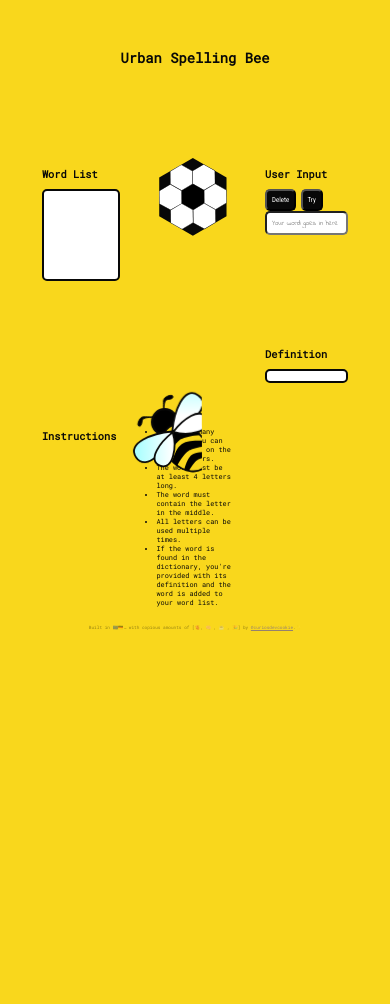
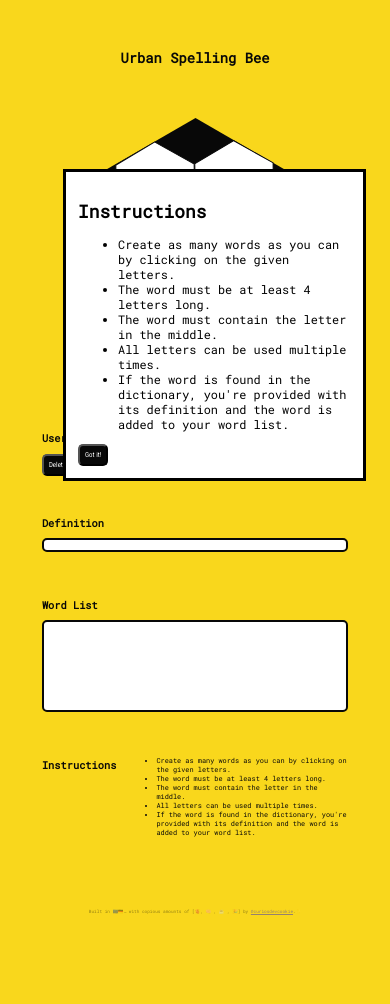
Before and after one commit to curiosdevcookie/Harvard-CS50, a Flask app: template week_11__final-project/spelling_bee/templates/index.html in a window 390 px wide. Before the commit the page ends 631 px from the top, so only its background shows below. Run offline with Flask 3, Linux system fonts and the light colour scheme; the template is opened without the code that fills it, so the values that code supplies are empty.

Commit message:
Closes #74.

```diff
--- a/week_11__final-project/spelling_bee/static/css/index.css
+++ b/week_11__final-project/spelling_bee/static/css/index.css
@@ -1,4 +1,3 @@
-@import url('https://fonts.googleapis.com/css2?family=Merriweather &display=swap');
 /* Handwriting */
 @import url('https://fonts.googleapis.com/css2?family=Indie+Flower&display=swap');
 /* Industrial looking font */
@@ -38,7 +37,13 @@ body {
   grid-template-areas: "header" "main" "footer";
   grid-template-columns: 1fr;
   grid-template-rows: 10rem 1fr 10rem;
-  gap: 5rem;
+  row-gap: 5rem;
+}
+
+@media (max-width: 768px) {
+  body {
+    row-gap: 1rem;
+  }
 }
 
 header {
@@ -60,24 +65,26 @@ footer {
 main {
   display: grid;
   grid-template-areas: "list comb input" "list comb definition" "instructions instructions .";
-
-
   grid-template-columns: 1fr 1fr 1fr;
   grid-template-rows: 15rem 1fr 10rem;
-  row-gap: 3rem;
-  column-gap: calc(3rem + 1vw);
+  row-gap: 7rem;
+  column-gap: 3rem;
   padding: 0 calc(3rem + 1vw);
-
 }
 
-/* @media screen and(max-width: 768px) {
+@media (max-width: 768px) {
   main {
-    display: grid;
-    grid-template-areas: "comb comb" "input defintion" "list list";
-    grid-template-columns: 1fr 1fr;
-    grid-template-rows: 1fr 20rem 20rem;
+    grid-template-areas: "comb" "input" "definition" "list" "instructions";
+    grid-template-columns: 1fr;
+    grid-template-rows: auto;
+    gap: 3rem;
   }
-} */
+
+  #instructions {
+    grid-area: instructions;
+  }
+}
+
 
 #circle-comb {
   grid-area: comb;
@@ -187,8 +194,8 @@ h6 {
 /* Comb */
 
 #comb {
-  aspect-ratio: 1 / 1;
-  width: 100%;
+  width: calc(20rem + 10vw);
+  justify-self: center;
 }
 
 svg {
@@ -302,3 +309,12 @@ footer {
     opacity: 0.3;
   }
 }
+
+/* Dialog instructions */
+
+#dialog-instructions{
+  top: 20%;
+  left: 10%;
+  width: 70%;
+  font-size: calc(0.8rem + 1vw);
+}
--- a/week_11__final-project/spelling_bee/templates/index.html
+++ b/week_11__final-project/spelling_bee/templates/index.html
@@ -6,6 +6,7 @@
 
     <title>Urban Spelling Bee</title>
 
+    <!-- Create a jump button to jump to the text-anchor section "instructions": -->
     <link rel='stylesheet' href='{{ url_for('static', filename='css/index.css' )
       }}'>
     <link rel='icon' href='{{ url_for('static', filename='images/favicon.ico' )
@@ -268,9 +269,9 @@
       <form id=input action='/' method='post'>
         <h2>User Input</h2>
         <button id='delete' type='button'>Delete</button>
+        <input readonly id='input-word' type='text' name='term' minlength='4'
+        required placeholder='Your word goes in here'>
         <button id='submit' type='submit'>Try</button>
-        <input readonly id='input-word' type='text' name='term' minlength='4'
-          required placeholder='Your word goes in here'>
       </form>
 
       {% with messages = get_flashed_messages() %}
@@ -312,8 +313,21 @@
           <li>If the word is found in the dictionary, you're provided with its definition and the word is added to your word list.</li>
         </ul>
       </section>
+    </main>
 
-    </main>
+    <dialog open id='dialog-instructions'>
+      <h2>Instructions</h2>
+      <ul>
+        <li>Create as many words as you can by clicking on the given letters.</li>
+        <li>The word must be at least 4 letters long.</li>
+        <li>The word must contain the letter in the middle.</li>
+        <li>All letters can be used multiple times.</li>
+        <li>If the word is found in the dictionary, you're provided with its definition and the word is added to your word list.</li>
+      </ul>
+      <form method='dialog'>
+        <button value='default'>Got it!</button>
+      </form>
+    </dialog>
 
     <footer>
       <cdc-footer></cdc-footer>
```
